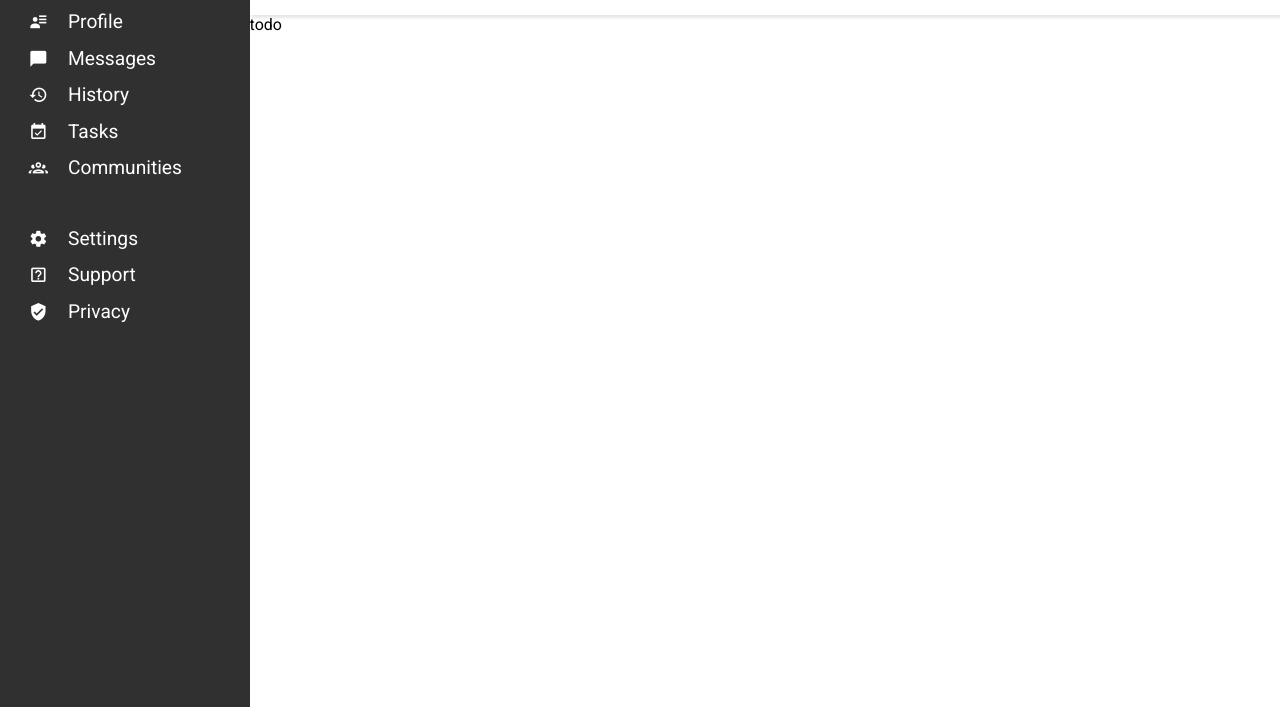
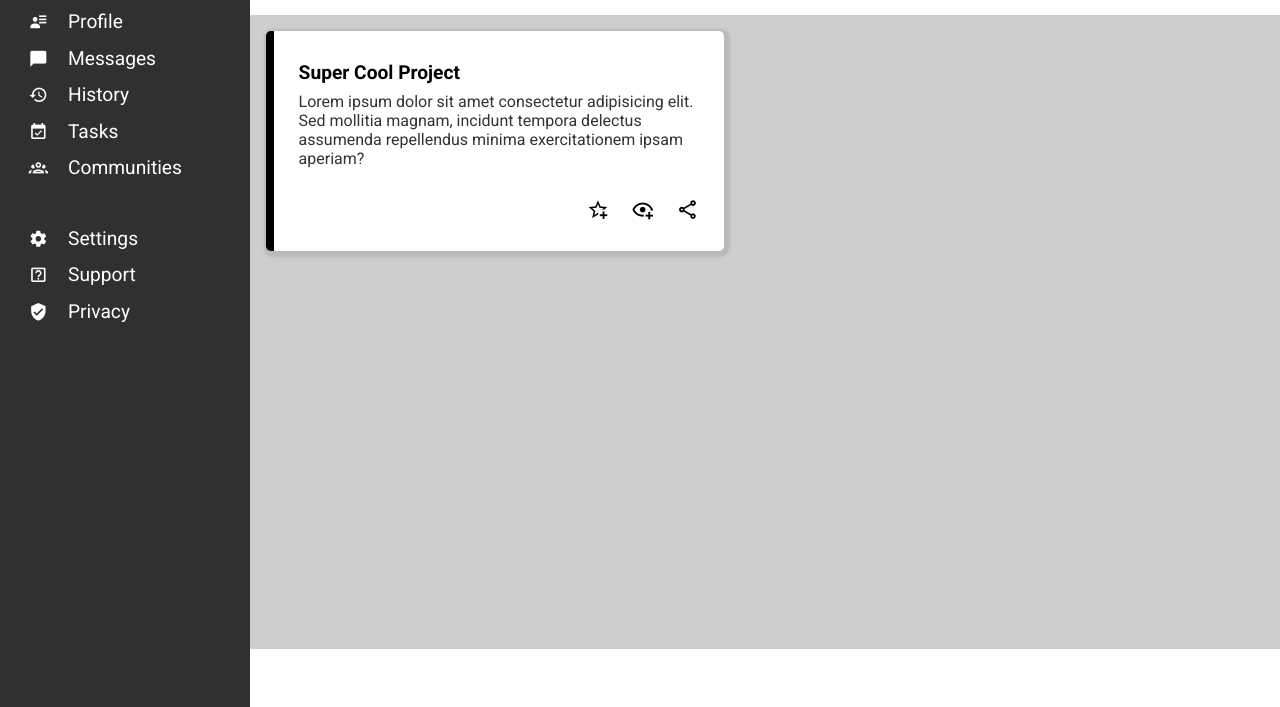
Before and after one commit to KARDT89/TOP-admin-dashboard, a plain HTML site: page index.html in a window 1280 px wide. Shown: the part 151-858 px from the top of the page. Drawn offline with Linux system fonts and the light colour scheme.

Commit message:
add: card

```diff
--- a/index.html
+++ b/index.html
@@ -63,7 +63,15 @@
             </div>
         </nav>
         <div class="section">
-            todo
+            <div class="card card-1">
+                <p class="card-title">Super cool project</p>
+                <p class="card-description">Lorem ipsum dolor sit amet consectetur adipisicing elit. Sed mollitia magnam, incidunt tempora delectus assumenda repellendus minima exercitationem ipsam aperiam?</p>
+                <span class="card-icons">
+                    <span class="mdi mdi-star-plus-outline"></span>
+                    <span class="mdi mdi-eye-plus-outline"></span>
+                    <span class="mdi mdi-share-variant-outline"></span>
+                </span>
+            </div>
         </div>
       </div>
     </div>
--- a/style.css
+++ b/style.css
@@ -127,3 +127,35 @@ input {
     grid-template-columns: 1fr 1fr 1fr;
     gap: 1rem;
 }
+.section {
+    background-color: rgb(206, 206, 206);
+    height: 100%;
+    padding: 1em;
+}
+.card {
+    display: flex;
+    flex-direction: column;
+    background-color: white;
+    box-shadow: 2px 2px 3px 4px rgba(0,0,0,0.1);
+    padding: 30px 25px;
+    width: 25rem;
+    height: 10rem;
+    gap: 0.5em;
+    border-radius: 5px;
+    border-left: 8px solid;
+}
+.card-icons {
+    display: inline-flex;
+    justify-content: end;
+    gap: 1em;
+    font-size: 1.4em;
+}
+.card-description {
+    flex: 1;
+    opacity: 80%;
+}
+.card-title {
+    font-weight: bold;
+    text-transform: capitalize;
+    font-size: 1.2rem;
+}
```
